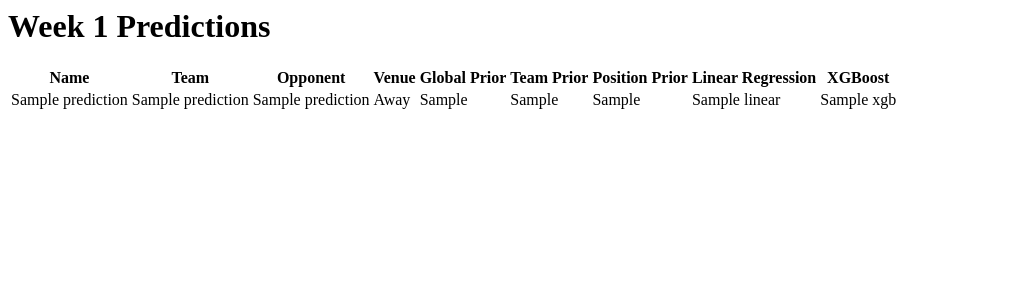
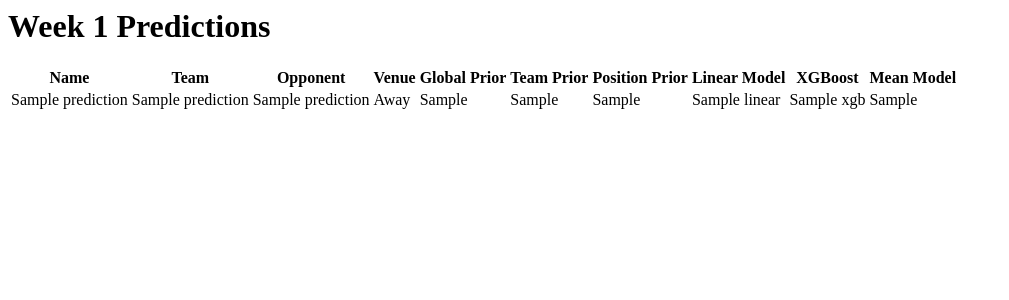
Before and after one commit to joconnor-ml/forecasting-fantasy-football, a Flask app: page /list in a window 1280 px wide. Shown: the top 300 px of the page, without its empty margins (0-1009 px from the left). Run offline with Flask 2, Linux system fonts and the light colour scheme; a database or web service that is not in the repository returns one stand-in record (values such as "Sample title").

Commit message:
update list page

```diff
--- a/webapp/templates/index.html
+++ b/webapp/templates/index.html
@@ -14,8 +14,9 @@
         <th>Global Prior</th>
         <th>Team Prior</th>
         <th>Position Prior</th>
-        <th>Linear Regression</th>
+        <th>Linear Model</th>
         <th>XGBoost</th>
+        <th>Mean Model</th>
     </tr>
     {% for pred in preds %}
     <tr class="datas">
@@ -28,6 +29,7 @@
         <td>{{ pred["bayes_position_prior"] }}</td>
         <td>{{ pred["linear"] }}</td>
         <td>{{ pred["xgb"] }}</td>
+        <td>{{ pred["mean_model"] }}</td>
     </tr>
     {% endfor %}
 </table>
```
